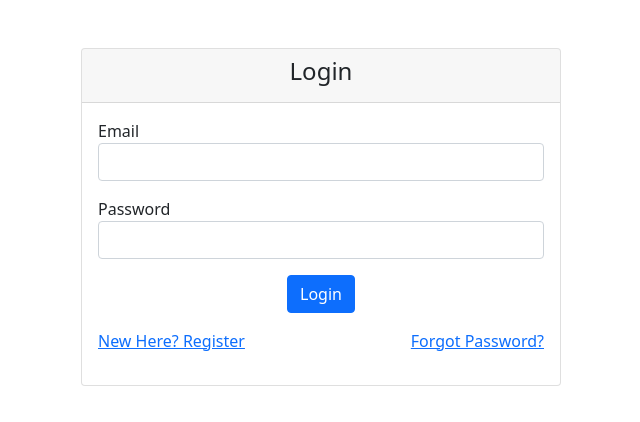
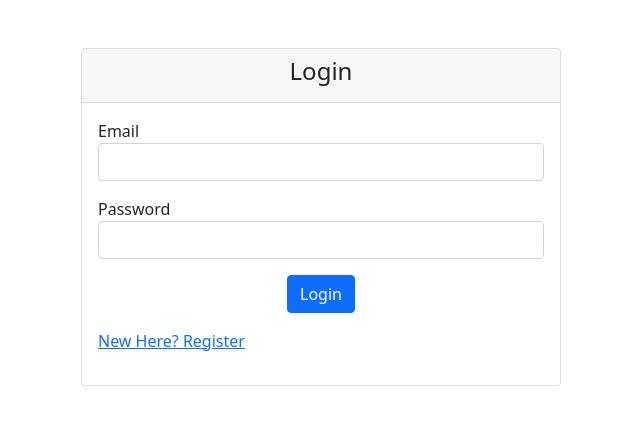
Before and after one commit to satish3130/forgot-password-fullstack-frontend, a React (Create React App) app: page /login in a window 1280 px wide. Shown: the top 422 px of the page, without its empty margins (319-959 px from the left). Built offline with nearby package versions, Linux system fonts and the light colour scheme.

Commit message:
error cleared

```diff
--- a/src/components/login.js
+++ b/src/components/login.js
@@ -100,9 +100,6 @@ export default function Login() {
                     <div>
                       <NavLink to="/register">New Here? Register</NavLink>
                     </div>
-                    <div>
-                      <NavLink to="forgotpassword">Forgot Password?</NavLink>
-                    </div>
                   </div>
                 </Form>
               );
```
